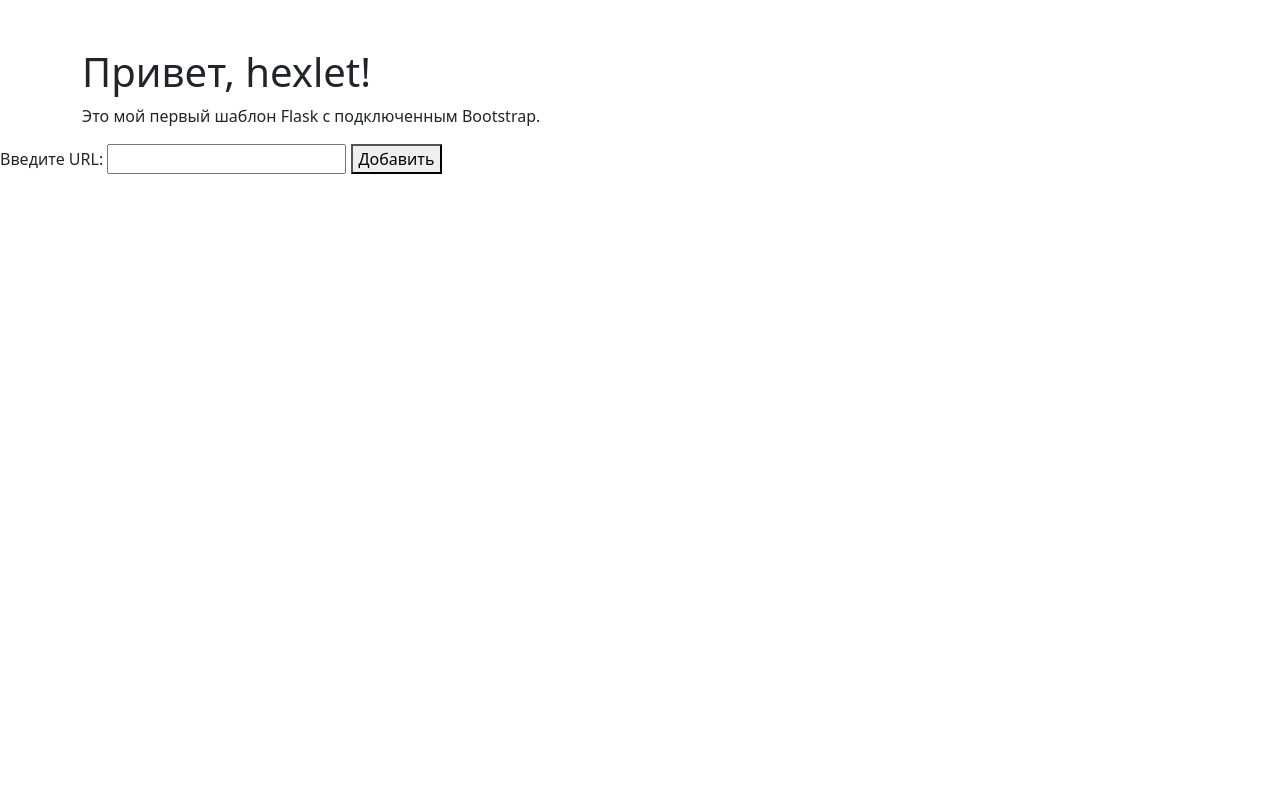
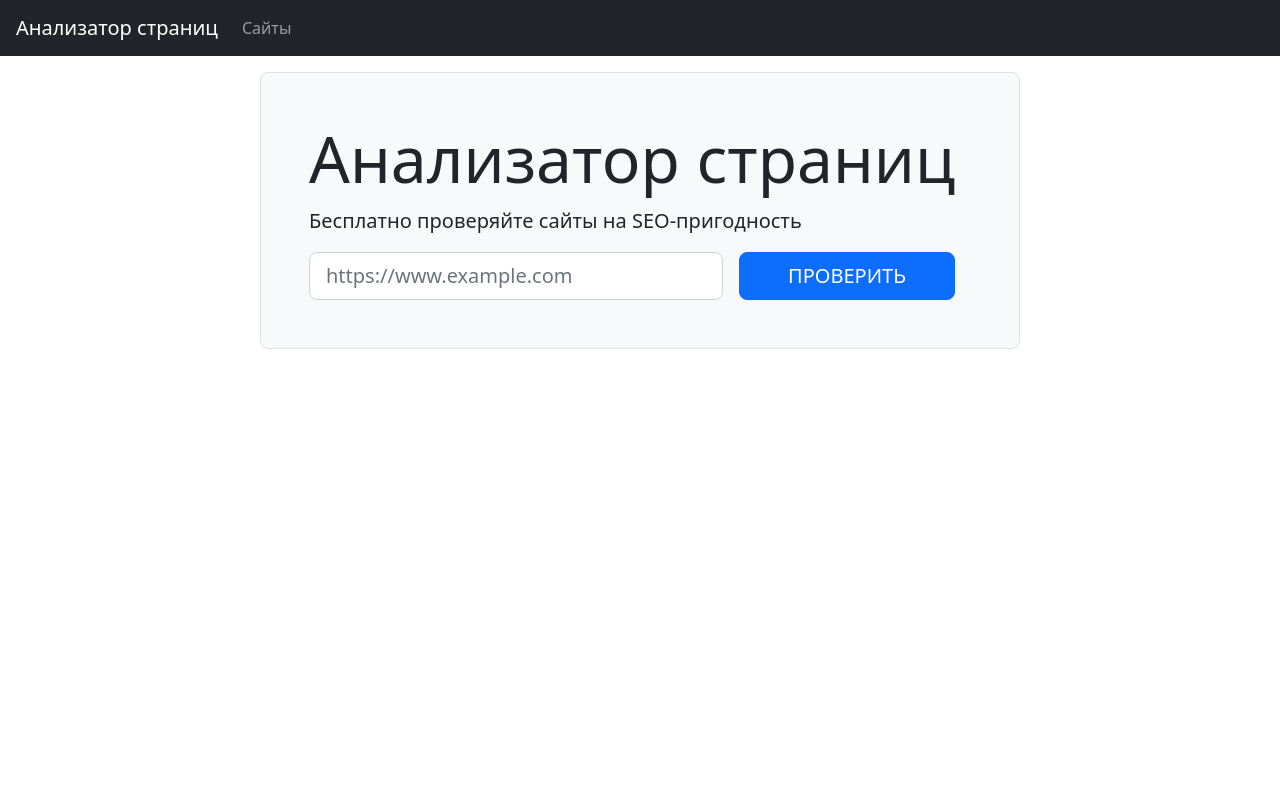
Before and after one commit to boytsovau/python-project-83, a Flask app: page / in a window 1280 px wide. Run offline with Flask 3, Linux system fonts and the light colour scheme; some libraries are stand-ins or nearby versions.

Commit message:
modified:   page_analyzer/app.py 	modified:   page_analyzer/templates/index.html 	modified:   poetry.lock 	modified:   pyproject.toml

```diff
--- a/page_analyzer/app.py
+++ b/page_analyzer/app.py
@@ -2,6 +2,8 @@ from flask import Flask, render_template, request, redirect, url_for, flash
 import psycopg2
 import os
 from dotenv import load_dotenv
+from validators import url as validate_url
+
 
 app = Flask(__name__)
 app.secret_key = 'supersecretkey'
@@ -23,6 +25,10 @@ def add_url():
 
     if len(url) > 255:
         flash('URL не должен превышать 255 символов', 'error')
+        return redirect(url_for('index'))
+
+    if not validate_url(url):
+        flash('Введенный URL недействителен', 'error')
         return redirect(url_for('index'))
 
     conn = psycopg2.connect(DATABASE_URL)
--- a/page_analyzer/templates/index.html
+++ b/page_analyzer/templates/index.html
@@ -1,19 +1,46 @@
 <!DOCTYPE html>
 <html lang="en">
-<head>
-    <meta charset="UTF-8">
+  <head>
+    <meta charset="utf-8">
+    <meta name="viewport" content="width=device-width, initial-scale=1, shrink-to-fit=no">
+    <meta name="description" content="Third project for Hexlet.io">
+    <link href="https://cdn.jsdelivr.net/npm/bootstrap@5.2.0/dist/css/bootstrap.min.css" rel="stylesheet"
+    integrity="sha384-gH2yIJqKdNHPEq0n4Mqa/HGKIhSkIHeL5AyhkYV8i59U5AR6csBvApHHNl/vI1Bx" crossorigin="anonymous">
     <title>Анализатор страниц</title>
-    <link href="https://cdn.jsdelivr.net/npm/bootstrap@5.3.0/dist/css/bootstrap.min.css" rel="stylesheet">
-</head>
-<body>
-    <div class="container mt-5">
-        <h1>Привет, hexlet!</h1>
-        <p>Это мой первый шаблон Flask с подключенным Bootstrap.</p>
+  </head>
+  <body class="min-vh-100 d-flex flex-column">
+  <header class="flex-shrink-0">
+    <nav class="navbar navbar-expand-md navbar-dark bg-dark px-3">
+  <a class="navbar-brand" href="/">Анализатор страниц</a>
+  <div id="navbarNav">
+      <ul class="navbar-nav">
+        <li class="nav-item"><a class="nav-link " href="/urls">Сайты</a></li>
+      </ul>
+    </ul>
+  </div>
+</nav>
+
+  </header>
+
+
+
+  <main class="flex-grow-1">
+    <div class="container-lg mt-3">
+      <h1></h1>
+
+
+<div class="row">
+  <div class="col-12 col-md-10 col-lg-8 mx-auto border rounded-3 bg-light p-5">
+    <h1 class="display-3">Анализатор страниц</h1>
+    <p class="lead">Бесплатно проверяйте сайты на SEO-пригодность</p>
+    <form action="/urls " method="post" class="d-flex justify-content-center" required>
+    <input type="text" name="url" placeholder="https://www.example.com"value=""  class="form-control form-control-lg">
+    <input type="submit" class="btn btn-primary  btn-lg ms-3 px-5 text-uppercase mx-3" value="Проверить">
+</form>
+  </div>
+</div>
+
     </div>
-<form action="/add_url" method="post">
-    <label for="url">Введите URL:</label>
-    <input type="text" id="url" name="url" required maxlength="255">
-    <button type="submit">Добавить</button>
-</form>
+  </main>
 </body>
 </html>
--- a/pyproject.toml
+++ b/pyproject.toml
@@ -16,6 +16,7 @@ flask = "^3.0.0"
 gunicorn = "^21.2.0"
 python-dotenv = "^1.0.0"
 psycopg2-binary = "^2.9.9"
+validators = "^0.22.0"
 
 [tool.poetry.group.dev.dependencies]
 flake8 = "^6.0.0"
```
Also changed, not shown: 1 other file.
